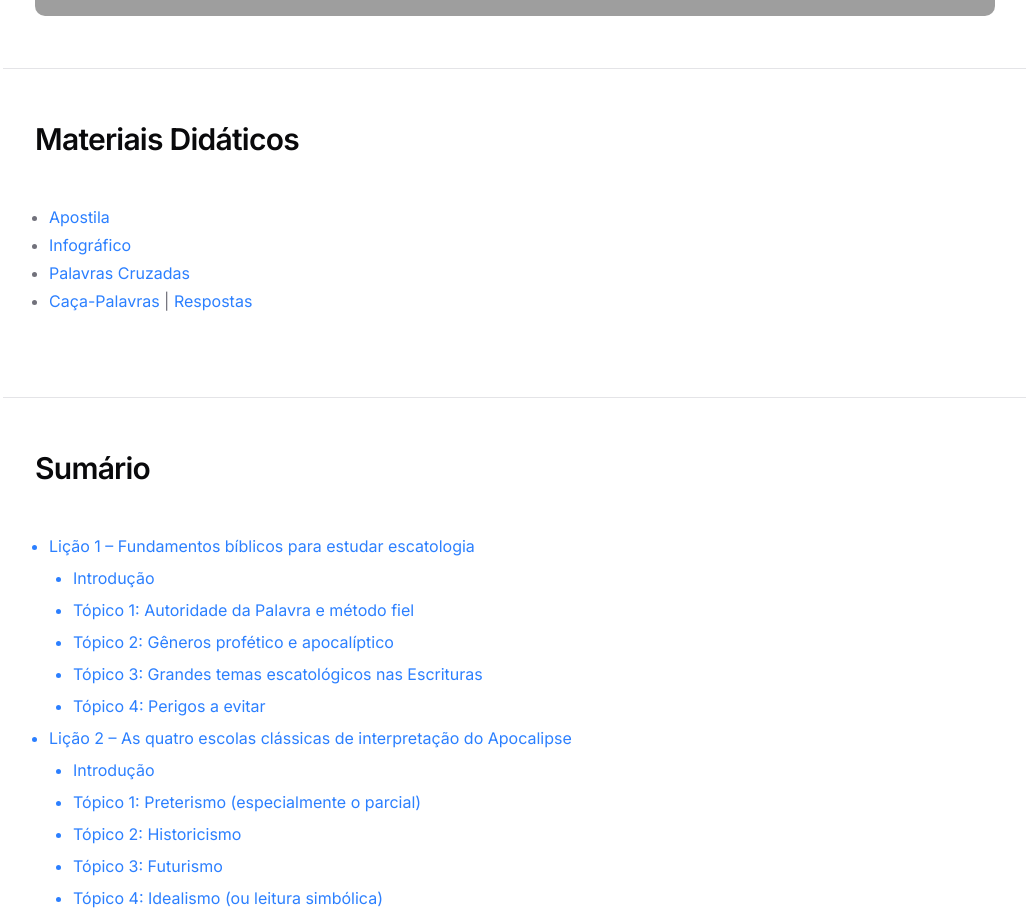
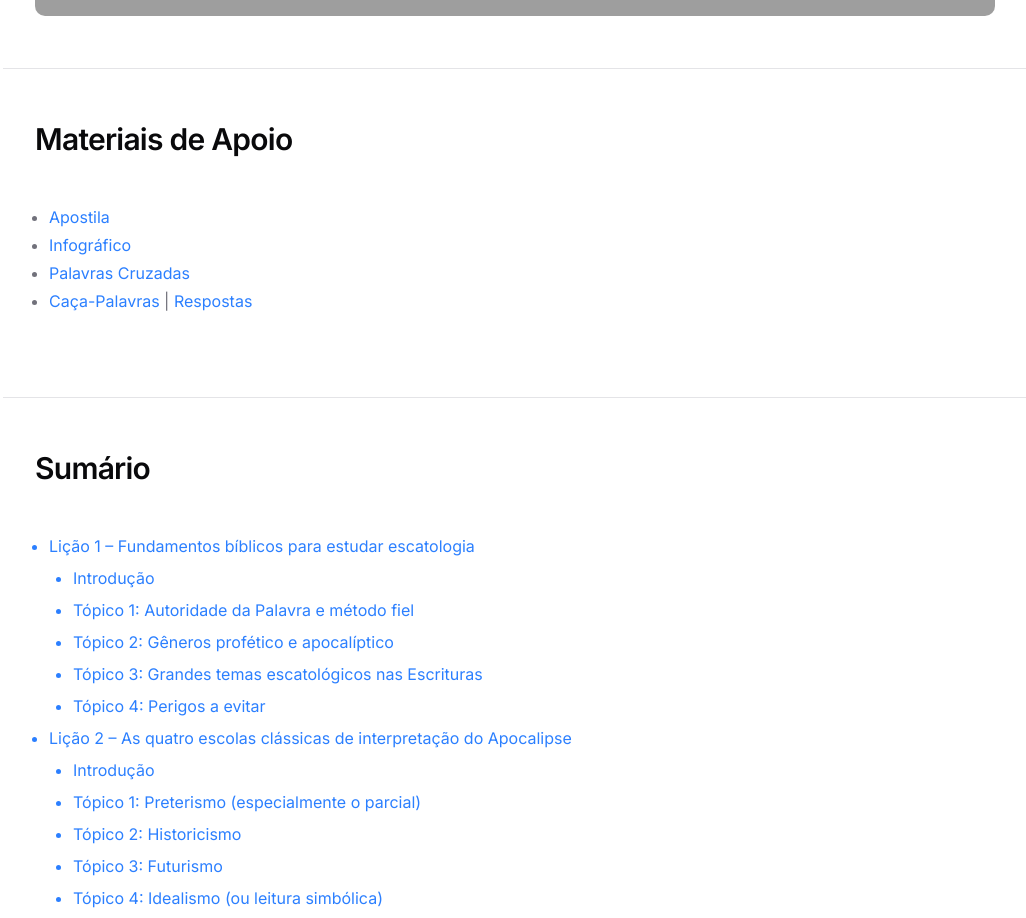
Before and after one commit to oceanodg/ocn-institucional-v4, a Next.js app: page /oceano-academy/materiais-didaticos/introducao-ao-apocalipse in a window 1280 px wide. Shown: the part 800-1718 px from the top of the page, without its empty margins (125-1151 px from the left). Built offline with nearby package versions, Linux system fonts and the light colour scheme; grey boxes are pictures that could not be loaded.

Commit message:
Update section title in Introduction to Revelation from 'Materiais Didáticos' to 'Materiais de Apoio'

```diff
--- a/features/oceano-academy/teaching-materials/introduction-to-revelation.tsx
+++ b/features/oceano-academy/teaching-materials/introduction-to-revelation.tsx
@@ -33,7 +33,7 @@ export function IntroductionToRevelation() {
       <Separator className="my-8" />
 
       <Container className="mb-10 sm:mb-16">
-        <H2 id="materials-didactic">Materiais Didáticos</H2>
+        <H2 id="materials-didactic">Materiais de Apoio</H2>
 
         <UL className="mt-0">
           <li>
```
